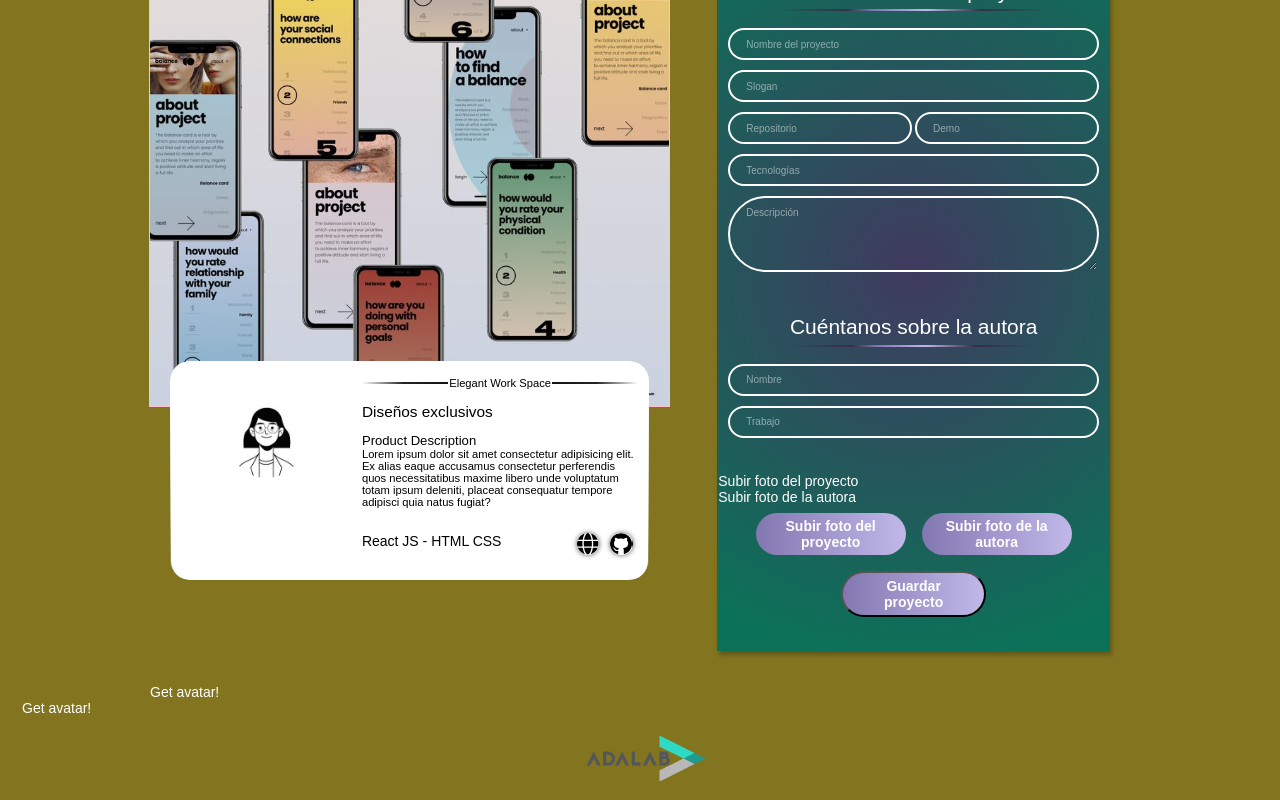
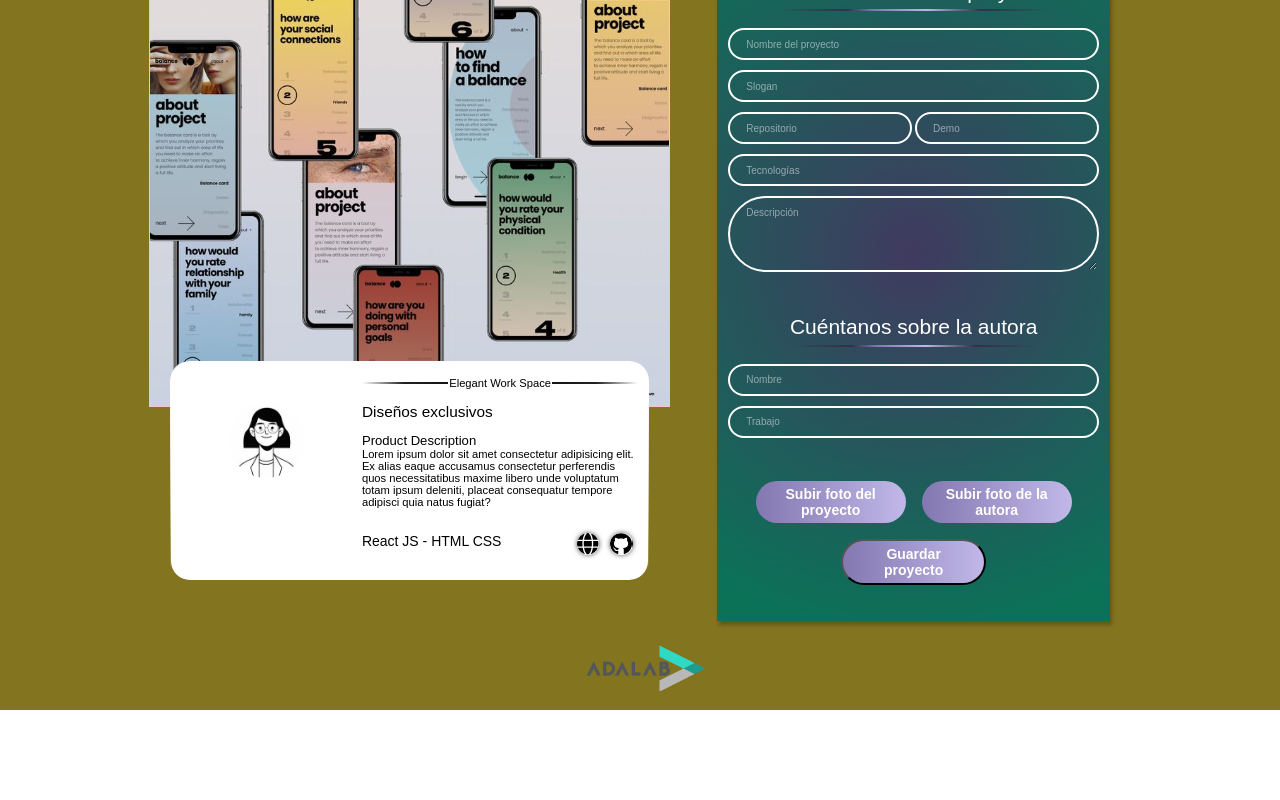
Before and after one commit to Marta-ms/Modulo-3-4-proyecto-equipo-1, a React (Vite) app: page / in a window 1280 px wide. Shown: the part 407-1207 px from the top of the page. After the commit the page ends 1117 px from the top, so only its background shows below. Built offline with nearby package versions, Linux system fonts and the light colour scheme.

Commit message:
new changes to use get avatar not finished yet

```diff
--- a/src/components/App.jsx
+++ b/src/components/App.jsx
@@ -3,7 +3,6 @@ import "../scss/App.scss";
 import Header from "./Header";
 import Footer from "./Footer";
 import Main from "./Main";
-import GetAvatar from "./GetAvatar";
 
 function App(props) {
   const [avatar, setAvatar] = useState("");
@@ -86,7 +85,7 @@ function App(props) {
           technologiesPreview={nameTechnologies}
           descriptionPreview={nameDescription}
         />
-        <GetAvatar avatar={avatar} updateAvatar={updateAvatar} />
+
         <Footer />
       </div>
     </>
--- a/src/components/Form.jsx
+++ b/src/components/Form.jsx
@@ -1,4 +1,5 @@
 import GetAvatar from "./GetAvatar";
+import { useState } from "react";
 
 function Form(props) {
   const handleChangeNameProyect = (event) => {
@@ -26,12 +27,12 @@ function Form(props) {
   };
 
   const handleChangePictureProyect = (event) => {
-    props.updateAvatar(event.target.value);
+    props.updateAvatar(event);
   };
 
   const handleChangePictureAuthor = (event) => {
     console.log("ha hecho click");
-    props.updateAvatar(event.target.value);
+    props.updateAvatar(event);
   };
 
   return (
@@ -111,18 +112,13 @@ function Form(props) {
           placeholder="Trabajo"
         />
       </fieldset>
-      <GetAvatar
-        text="Subir foto del proyecto"
-        updateAvatar={handleChangePictureProyect}
-      />
-      <GetAvatar
-        text="Subir foto de la autora"
-        updateAvatar={handleChangePictureAuthor}
-      />
 
       <fieldset className="addForm__group--upload">
         <label htmlFor="image" className="button">
-          Subir foto del proyecto
+          <GetAvatar
+            text="Subir foto del proyecto"
+            updateAvatar={handleChangePictureProyect}
+          />
         </label>
         <input
           onClick={props.handleClickProjectImage}
@@ -132,7 +128,10 @@ function Form(props) {
           id="image"
         />
         <label htmlFor="photo" className="button">
-          Subir foto de la autora
+          <GetAvatar
+            text="Subir foto de la autora"
+            updateAvatar={handleChangePictureAuthor}
+          />
         </label>
         <input
           className="addForm__hidden"
--- a/src/components/Main.jsx
+++ b/src/components/Main.jsx
@@ -1,9 +1,9 @@
 import Preview from "./Preview";
 import Form from "./Form";
-import GetAvatar from "./GetAvatar";
 
 function Main(props) {
   console.log(props.titlePreview);
+
   return (
     <main className="main">
       <section className="hero">
@@ -31,7 +31,6 @@ function Main(props) {
         onChangeTechnologies={props.onChangeTechnologies}
         onChangeDescription={props.onChangeDescription}
       />
-      <GetAvatar updateAvatar={props.updateAvatar} avatar={props.avatar} />
     </main>
   );
 }
```
